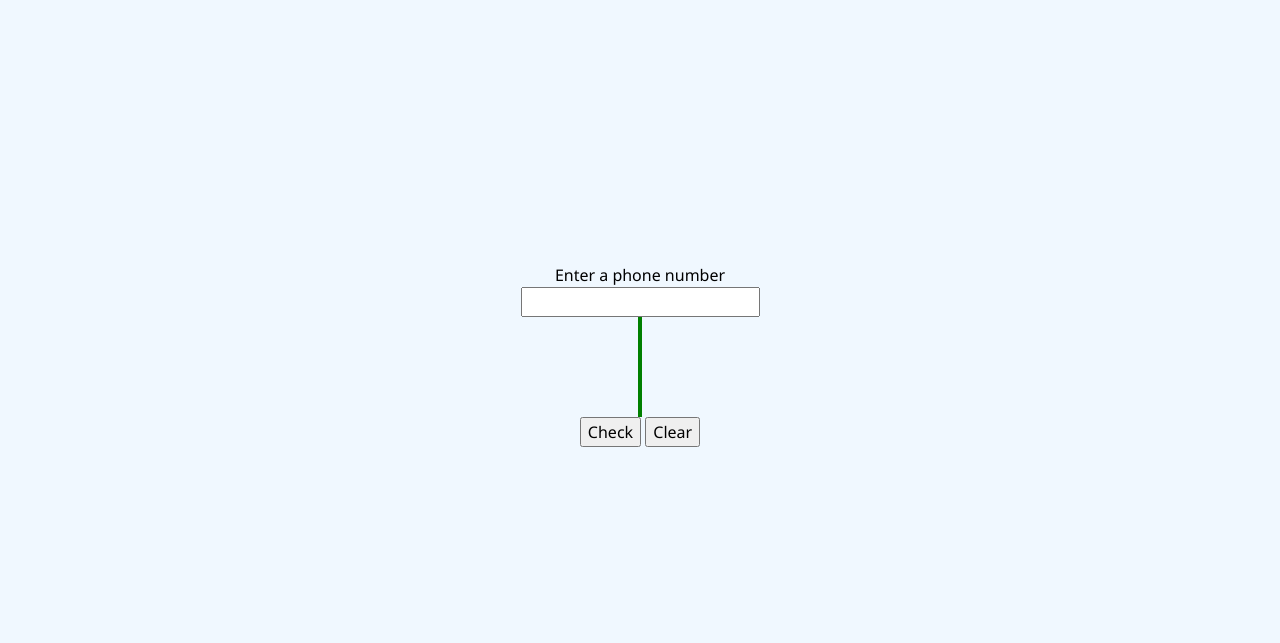
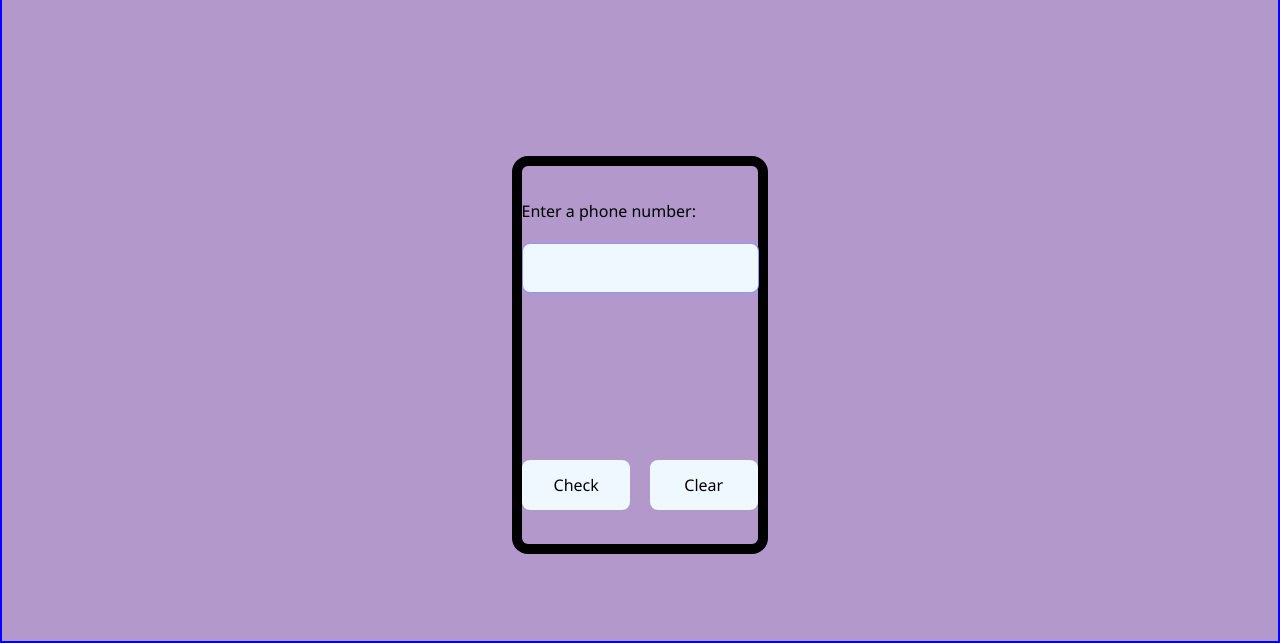
Before and after one commit to lburscheidt/telephone-number-validator, a website built with webpack: page src/template.html in a window 1280 px wide. Shown: the part 157-800 px from the top of the page. Built offline with nearby package versions, Linux system fonts and the light colour scheme.

Commit message:
feat: minor changes to fit freeCodeCamp template

```diff
--- a/src/index.js
+++ b/src/index.js
@@ -6,7 +6,7 @@ const clearBtn = document.querySelector("#clear-btn");
 const result = document.querySelector("#results-div");
 
 function isValidNumber(str) {
-  var regex = /^(1\s?)?(\d{3}|\(\d{3}\))[\s\-]?(\d{3}[\s\-]?\d{4}$)/;
+  var regex = /^(1\s?)?(\d{3}|\(\d{3}\))[\s-]?(\d{3}[\s-]?\d{4}$)/;
   return regex.test(str);
 }
 
@@ -14,13 +14,18 @@ checkBtn.addEventListener("click", () => {
   if (input.value == "") {
     alert("Please provide a phone number");
   } else if (isValidNumber(input.value)) {
-    const inputValue = input.value;
-    result.innerText = `Valid US number: ${inputValue}`;
+    result.innerHTML = `Valid US number:<br>${input.value}`;
+    input.value = "";
   } else {
-    result.innerText = `Invalid US number: ${inputValue}`;
+    result.innerHTML = `Invalid US number:<br>${input.value}`;
+    input.value = "";
   }
 });
 
 clearBtn.addEventListener("click", () => {
   result.innerText = "";
 });
+
+input.addEventListener("focus", () => {
+  result.innerText = "";
+});
--- a/src/style.css
+++ b/src/style.css
@@ -67,25 +67,55 @@ h6 {
 }
 
 body {
-  background-color: aliceblue;
+  background-color: rgba(102, 51, 153, 0.5);
   height: 100vh;
   width: 100vw;
   display: flex;
   flex-direction: column;
   align-items: center;
   justify-content: space-around;
+  border: 2px solid blue;
+}
+
+input[type="text"] {
+  height: 50px;
+  margin-top: 20px;
+  border: none;
+  border-radius: 0.5rem;
+  background-color: aliceblue;
+  border: 1px solid rgba(0, 0, 255, 0.4);
 }
 
 main {
+  border: 10px solid ;
+  border-radius: 1rem;
   height: 50%;
+  width: 20%;
+  display: flex;
+  flex-direction: column;
+  align-items: center;
+  justify-content: space-evenly;
+}
+
+.buttons {
+  display: flex;
   width: 100%;
+  justify-content: center;
+  gap: 20px;
+}
+
+button {
+  border: none;
+  background-color: aliceblue;
+  border-radius: 0.5rem;
+  height: 50px;
+  width: 120px;
+}
+
+#results-div {
+  height: 100px;
   display: flex;
   flex-direction: column;
   align-items: center;
   justify-content: center;
 }
-
-#results-div {
-  border: 2px solid green;
-  height: 100px;
-}
--- a/src/template.html
+++ b/src/template.html
@@ -9,8 +9,10 @@
   <body>
     <h1>Telephone Number Validator</h1>
     <main>
-      <p>Enter a phone number</p>
-      <input id="user-input">
+      <div>
+        <p>Enter a phone number:</p>
+        <input id="user-input" type="text">
+      </div>
       <div id="results-div"></div>
       <div id="buttons" class="buttons">
         <button id="check-btn">Check</button>
```
